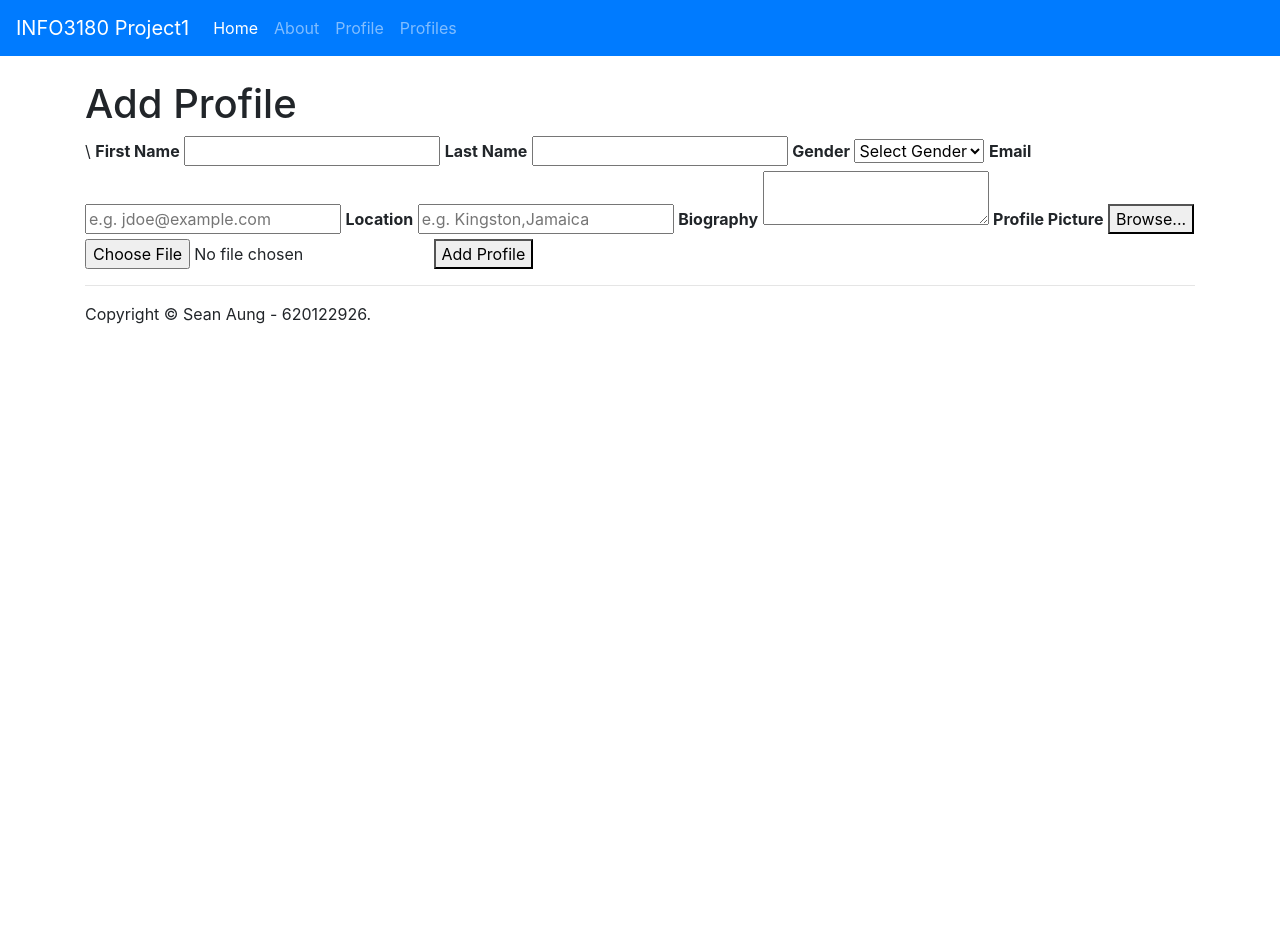
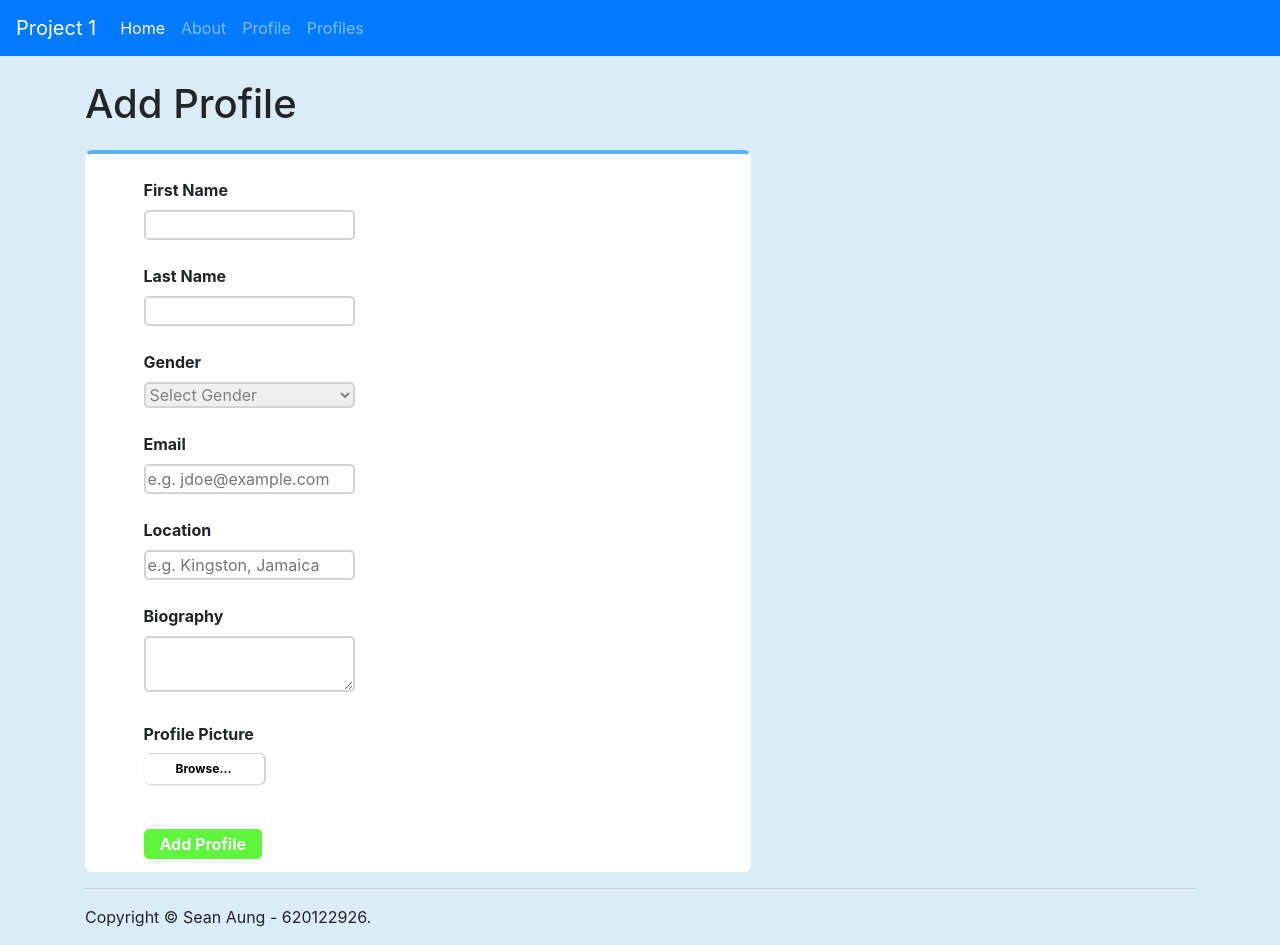
Before and after one commit to SupremeSeanRS/info3180-project1, a Flask app: page /profile in a window 1280 px wide. Before the commit the page ends 324 px from the top, so only its background shows below. Run offline with Flask 2, Linux system fonts and the light colour scheme; some libraries are stand-ins or nearby versions.

Commit message:
completed

```diff
--- a/app/__init__.py
+++ b/app/__init__.py
@@ -11,8 +11,8 @@ UPLOAD_FOLDER = "./app/static/uploads"
 app.config['UPLOAD_FOLDER'] = UPLOAD_FOLDER
 # SECRET_KEY is needed for session security, the flash() method in this case stores the message in a session
 app.config['SECRET_KEY'] = "$Private"
-app.config['SQLALCHEMY_DATABASE_URI'] = "postgresql://project1:project1@localhost/project1"
-#app.config['SQLALCHEMY_DATABASE_URI'] = "postgresql://yyjsiqipposnbx:0219e535e2e6f2559c94a3ddc266e8da9d75875b8cb23ee4b09177af7f2c0158@ec2-3-211-48-92.compute-1.amazonaws.com:5432/deohdgmcvl07nt"
+#app.config['SQLALCHEMY_DATABASE_URI'] = "postgresql://project1:project1@localhost/project1"
+app.config['SQLALCHEMY_DATABASE_URI'] = "postgres://vubrzmtoyljnqs:bcb71b1d576cf7c7b3b1b43f776b8492868de164d0c1809d743233729129a092@ec2-34-193-232-231.compute-1.amazonaws.com:5432/d8f6dbl75sgbaq"
 app.config['SQLALCHEMY_TRACK_MODIFICATIONS'] = True # added just to suppress a warning
 
 
--- a/app/form.py
+++ b/app/form.py
@@ -5,10 +5,10 @@ from flask_wtf.file import FileField, FileAllowed, FileRequired
 
 
 class ProfileForm(FlaskForm):
-    Fname = StringField('First Name', validators=[DataRequired()], id="inpFname",)
+    Fname = StringField('First Name', validators=[DataRequired()], id="inpFname")
     Lname = StringField('Last Name', validators=[DataRequired()], id="inpLname")
     Gender = SelectField('Gender', choices=[('S','Select Gender'),('Male', 'Male'), ('Female', 'Female')], id="gender")
     Email = StringField('Email', validators=[DataRequired(), Email()], id="inpEmail", render_kw={"placeholder": "e.g. jdoe@example.com"})
-    Location = StringField('Location', validators=[DataRequired()], id="inpLocation", render_kw={"placeholder": "e.g. Kingston,Jamaica"})
+    Location = StringField('Location', validators=[DataRequired()], id="inpLocation", render_kw={"placeholder": "e.g. Kingston, Jamaica"})
     Biography = TextAreaField('Biography', validators=[DataRequired()], id="bioText")
     photo = FileField('Profile Picture', validators=[FileRequired(), FileAllowed(['jpg', 'png', 'jpeg', 'PNG'], 'Images only!')],id="proPic")
--- a/app/static/css/app.css
+++ b/app/static/css/app.css
@@ -1,3 +1,223 @@
+
 body {
     padding-top: 5rem;
+    background-color: #dcecf7;
 }
+
+#ProfHeading {
+    margin: 0;
+}
+
+#container{
+    margin-right: 40%;
+    margin-left: 0;
+    padding-left: 5%;
+    background-color: white;
+    height: auto;
+    position: relative;
+    border-style: solid;
+    border-top-color: #56b4f5;
+    border-bottom-color: white;
+    border-left-color: white;
+    border-right-color: white;
+    border-top-width: 4px;
+    border-radius: 1%;
+    margin-top: 2%;
+}
+
+#inpFname, #inpLname, #gender, #inpEmail, #inpLocation, #bioText {
+    border-radius: 5px;
+    border: 2px solid lightgray;
+    width:35%;
+    color:gray;
+}
+
+#upImg {
+    background-color: white;
+    cursor: pointer;
+    box-shadow: 1px 0px 1px 1px lightgray;
+    border: none;
+    color: black;
+    font-size: 12px;
+    border-radius:5px;
+    overflow: hidden;
+    display: block;
+    min-width: 120px;
+    height: 30px;
+    font-weight: bold;
+    text-align: center;
+    text-decoration: none;
+}
+
+#proPic {
+    width: 0.1px;
+	height: 0.001px;
+	opacity: 0;
+	overflow: hidden;
+	position: absolute;
+	z-index: -1;
+}
+
+.button
+{
+    background-color: #5ff53d;
+    text-decoration: none;
+    display: inline-block;
+    border: none;
+    color: white;
+    font-weight: bold;
+    padding: 3px 16px;
+    text-align: center;
+    font-size: 16px;
+    cursor: pointer;
+    border-radius: 5px;
+    margin-top: -30px;
+    margin-bottom: 10px;
+}
+
+#profilepics {
+    margin-top: 10px;
+    margin-bottom: 10px;
+    display: inline-block;
+    width: 150px;
+    height: 150px;
+    position: relative;
+    vertical-align: middle;
+}
+
+#user-info {
+    display: inline-block;
+    width: 45%;
+    height: 100%;
+    vertical-align: middle;
+    color:grey;
+}
+
+.profileheader {
+    height: 20px;
+    width:20px;
+}
+
+
+.viewProfile {
+    font-size: 18px;
+    background-color: #5ff53d;
+    color: white;
+    font-weight: bold;
+    text-align: center;
+    border-radius:5px;
+    padding-left: 15px;
+    padding-right: 15px;
+    text-decoration: none;
+    display: inline-block;
+    cursor: pointer;
+    border: none;
+}
+
+.viewProfile:hover {
+    text-decoration: none;
+    color: white;
+}
+
+#personalcontainer {
+    margin-right: 18%;
+    margin-left: 18%;
+    padding-left: 5%;
+    background-color: white;
+    position: relative;
+    border-style: solid;
+    border-top-color: #56b4f5;
+    border-bottom-color: white;
+    border-left-color: white;
+    border-right-color: white;
+    border-top-width: 4px;
+    border-radius: 1%;
+    margin-top: 40px;
+}
+
+#profilepicture {
+    margin-top: 10px;
+    margin-bottom: 10px;
+    display: inline-block;
+    width: 200px;
+    height: 200px;
+    position: relative;
+    vertical-align: middle;
+}
+
+#profile-name {
+    font-size: 25px;
+    font-weight: bold;
+    color: black;
+}
+
+#personalinfo{
+    margin-left: 30px;
+    display: inline-block;
+    width: 50%;
+    height: 50%;
+    vertical-align: middle;
+    color: gray;
+    padding-top: -10px;
+}
+
+.profile-image {
+    height: 25px;
+    width: 25px;
+}
+
+#locImg {
+    height: 32px;
+    width: 32px;
+    margin-left: -4px;
+}
+
+#about {
+  padding-top: 25px;
+  padding-bottom: 25px;
+  font-weight: bold;
+  color:gray;
+  font-size: 18px;
+}
+
+#bio {
+    color: gray;
+    padding-bottom: 15px;
+}
+
+.btnSend {
+    background-color: #5ff53d;
+    text-decoration: none;
+    display: inline-block;
+    border: none;
+    color: white;
+    font-weight: bold;
+    padding: 3px 16px;
+    text-align: center;
+    font-size: 20px;
+    cursor: pointer;
+    border-radius: 5px;
+    margin-bottom: 20px;
+    width: 40%;
+    margin-left: 2%;
+    margin-right: 2%;
+}
+
+.btnFollow {
+    background-color: #3da8f2;
+    text-decoration: none;
+    display: inline-block;
+    border: none;
+    color: white;
+    font-weight: bold;
+    padding: 3px 16px;
+    text-align: center;
+    font-size: 20px;
+    cursor: pointer;
+    border-radius: 5px;
+    margin-bottom: 20px;
+    position: auto;
+    width: 40%;
+    margin-left: 2%;
+    margin-right: 2%;
+}
--- a/app/static/js/app.js
+++ b/app/static/js/app.js
@@ -1 +1,14 @@
-/* Add your Application JavaScript */
+function change(){
+    document.getElementById('proPic').click()
+}
+
+document.getElementById('proPic').onchange = uploadOnChange;
+
+function uploadOnChange() {
+  var filename = this.value;
+  var lastIndex = filename.lastIndexOf("\\");
+  if (lastIndex >= 0) {
+    filename = filename.substring(lastIndex + 1);
+  }
+  document.getElementById('upImg').innerHTML = filename;
+}
--- a/app/templates/header.html
+++ b/app/templates/header.html
@@ -1,5 +1,5 @@
 <nav class="navbar navbar-expand-lg navbar-dark bg-primary fixed-top">
-  <a class="navbar-brand" href="{{ url_for('home') }}">INFO3180 Project1</a>
+  <a class="navbar-brand" href="{{ url_for('home') }}">Project 1</a>
   <button class="navbar-toggler" type="button" data-toggle="collapse" data-target="#navbarSupportedContent" aria-controls="navbarSupportedContent" aria-expanded="false" aria-label="Toggle navigation">
     <span class="navbar-toggler-icon"></span>
   </button>
--- a/app/templates/profile.html
+++ b/app/templates/profile.html
@@ -4,34 +4,36 @@
 
 {% include 'flash_messages.html' %}
 
-<div id="container">
     <div id="ProfHeading">
         <h1>Add Profile</h1>
     </div>
 
-    <div id="form-container">
-        <form action="{{ url_for('profile') }}" method="POST" enctype="multipart/form-data">\
-            <b>{{ form.Fname.label }}</b>
-            {{ form.Fname}}
+    <div id="container">
+        <form action="{{ url_for('profile') }}" method="POST" enctype="multipart/form-data">
+            <br>
+            <b>{{ form.Fname.label }}</b> <br>
+            {{ form.Fname}} <br><br>
 
-            <b>{{ form.Lname.label }}</b>
-            {{ form.Lname}}
+            <b>{{ form.Lname.label }}</b> <br>
+            {{ form.Lname}} <br><br>
 
-            <b>{{ form.Gender.label }}</b>
-            {{ form.Gender}}
+            <b>{{ form.Gender.label }}</b> <br>
+            {{ form.Gender}} <br><br>
 
-            <b>{{ form.Email.label }}</b>
-            {{ form.Email}}
+            <b>{{ form.Email.label }}</b> <br>
+            {{ form.Email}} <br><br>
 
-            <b>{{ form.Location.label }}</b>
-            {{ form.Location}}
+            <b>{{ form.Location.label }}</b> <br>
+            {{ form.Location}} <br><br>
 
-            <b>{{ form.Biography.label }}</b>
-            {{ form.Biography }}
+            <b>{{ form.Biography.label }}</b> <br>
+            {{ form.Biography }} <br><br>
 
-            <b>{{ form.photo.label }}</b>
+            <b>{{ form.photo.label }}</b> <br>
             <button type="button" id="upImg"  onclick="change()">Browse...</button>
             {{ form.photo }}
+
+            <br><br>
 
             {{ form.csrf_token }}
 
@@ -42,6 +44,5 @@
 
     <script type="text/javascript" src="/static/js/app.js"></script>
 
-</div>
 
 {% endblock %}
```
Also changed, not shown: app/templates/myProfile.html (+11 -10 lines), app/templates/profiles.html (+7 -8 lines), app/static/uploads/Tanjiro.jpg (added), app/static/uploads/nez.jpg (added), app/static/uploads/pet.PNG (added).
